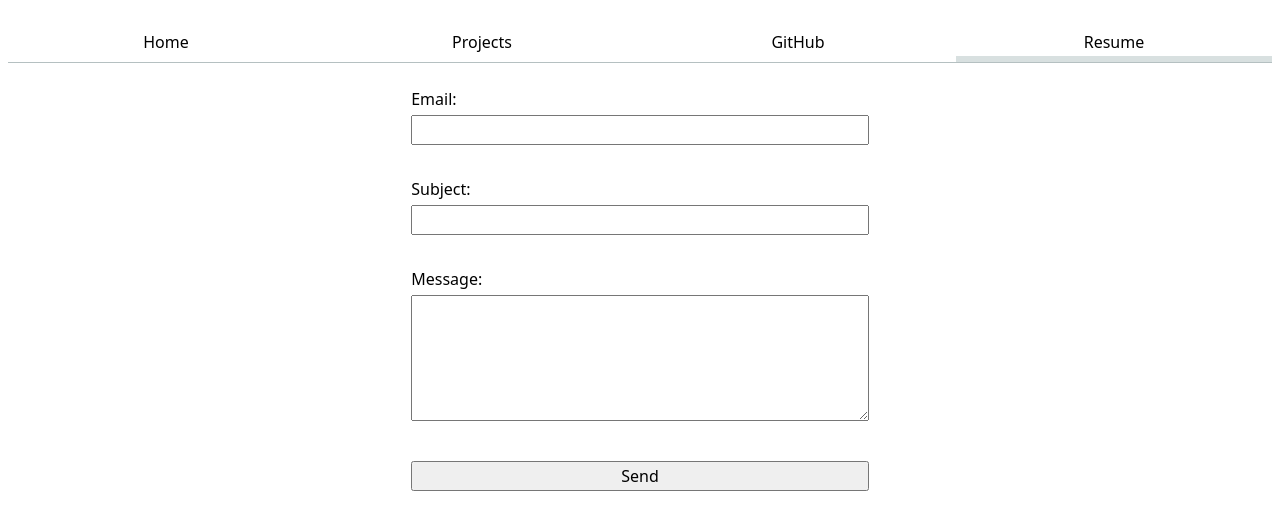
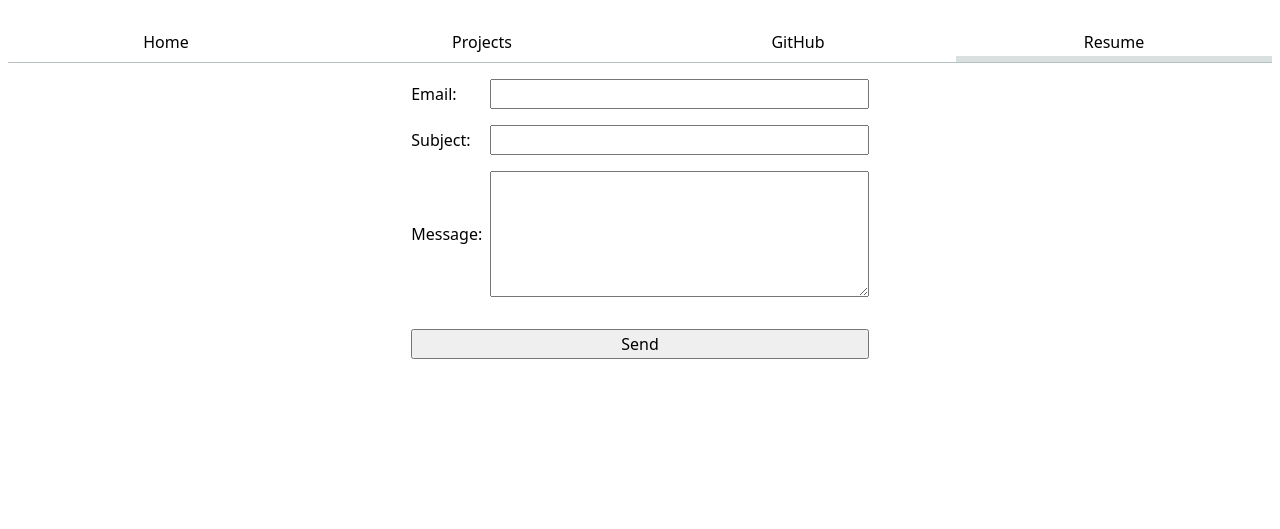
Before and after one commit to beachu23/portfolio, a plain HTML site: page contact/index.html in a window 1280 px wide. Shown: the part 123-652 px from the top of the page. Drawn offline with Linux system fonts and the light colour scheme; files that its build step writes are made by us from their sources.

Commit message:
update form

```diff
--- a/style.css
+++ b/style.css
@@ -45,29 +45,32 @@ html {
 input, textarea, button {
     font: inherit;
 }
+
 form {
     display: grid;
+    grid-template-columns: auto 1fr;
     gap: 1em;
     max-width: 50ch;
     margin-inline: auto;
 }
 
 form label {
-    display: block;
-    margin-block: 0.5em;
+    display: grid;
+    grid-template-columns: subgrid;
+    grid-column: 1 / -1;
+    align-items: center;
+    gap: 0.5em;
 }
 
 input, textarea {
-    display: block;
-    width: 100%;
     box-sizing: border-box;
-    margin-top: 0.25em;
 }
 
 form button {
-    display: block;
+    grid-column: 1 / -1;
     margin-top: 1em;
 }
+
 
 .projects {
     display: grid;
```
Lines whose indentation alone changed are shown as unchanged.
